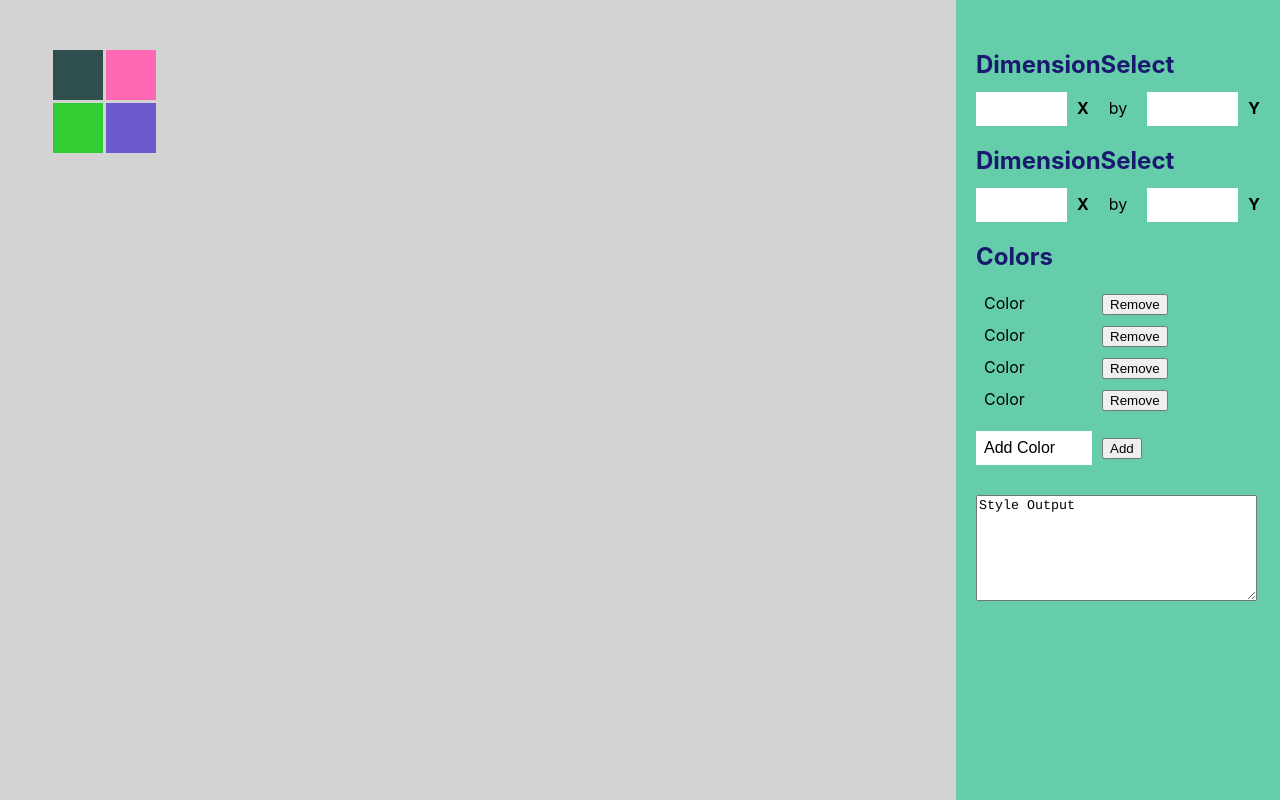
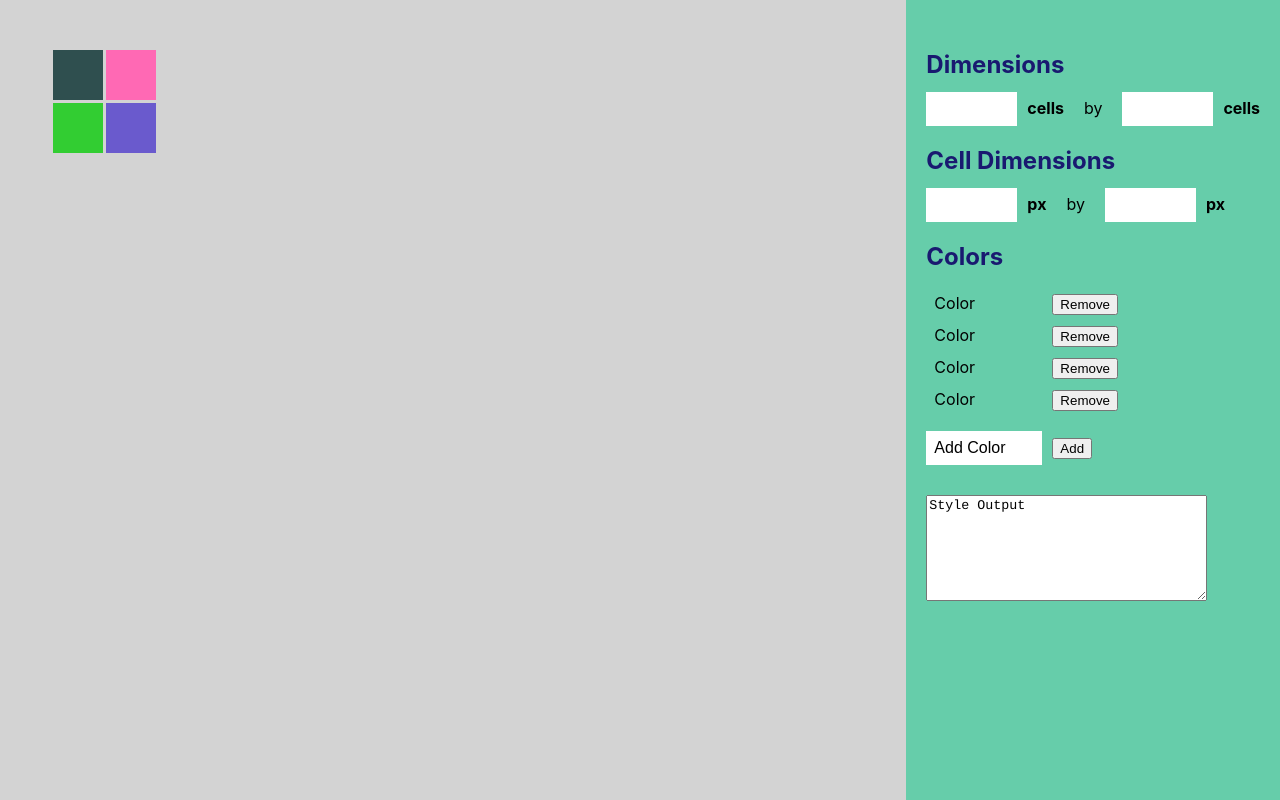
Before and after one commit to dorafc/QuiltGrid, a React (Create React App) app: page / in a window 1280 px wide. Built offline with nearby package versions, Linux system fonts and the light colour scheme.

Commit message:
initialize dimension selectors

```diff
--- a/src/components/DimensionsSelect.js
+++ b/src/components/DimensionsSelect.js
@@ -1,23 +1,25 @@
-import React from 'react';
+import React, {Component} from 'react';
 import './style/DimensionsSelect.css';
 
-function DimensionsSelect() {
+class DimensionsSelect extends Component {
+  render(){
   	return (
 	    <div className="dimensionsSelect">
-      <h2 className="dimensionLabel">DimensionSelect</h2>
+	      <h2 className="dimensionLabel">{this.props.label}</h2>
 
 	      <div className="dimensions">
 		      <input type="text" name="x-dimension" />
-	      <label for="x-dimension"> X </label>
+		      <label for="x-dimension"> {this.props.units} </label>
 
 		      <p class="dimesionsSeperator">by</p>
 
 		      <input type="text" name="y-dimension" />
-	      <label for="y-dimension"> Y </label>
+		      <label for="y-dimension"> {this.props.units} </label>
 	      </div>
 
 	    </div>
 	  );
   }
+}
 
 export default DimensionsSelect;
--- a/src/components/QuiltGrid.js
+++ b/src/components/QuiltGrid.js
@@ -46,8 +46,14 @@ class QuiltGrid extends Component {
 	      </div>
 
 	      <div className="userInput">
-	      	<DimensionsSelect />
-	      	<DimensionsSelect />
+	      	<DimensionsSelect
+	      		label = {'Dimensions'}
+	      		units = {"cells"}
+	      	/>
+	      	<DimensionsSelect
+	      		label = {"Cell Dimensions"}
+	      		units = {"px"}
+	      	/>
 
 	      	<ColorList />
 
```
Lines whose indentation alone changed are shown as unchanged.
